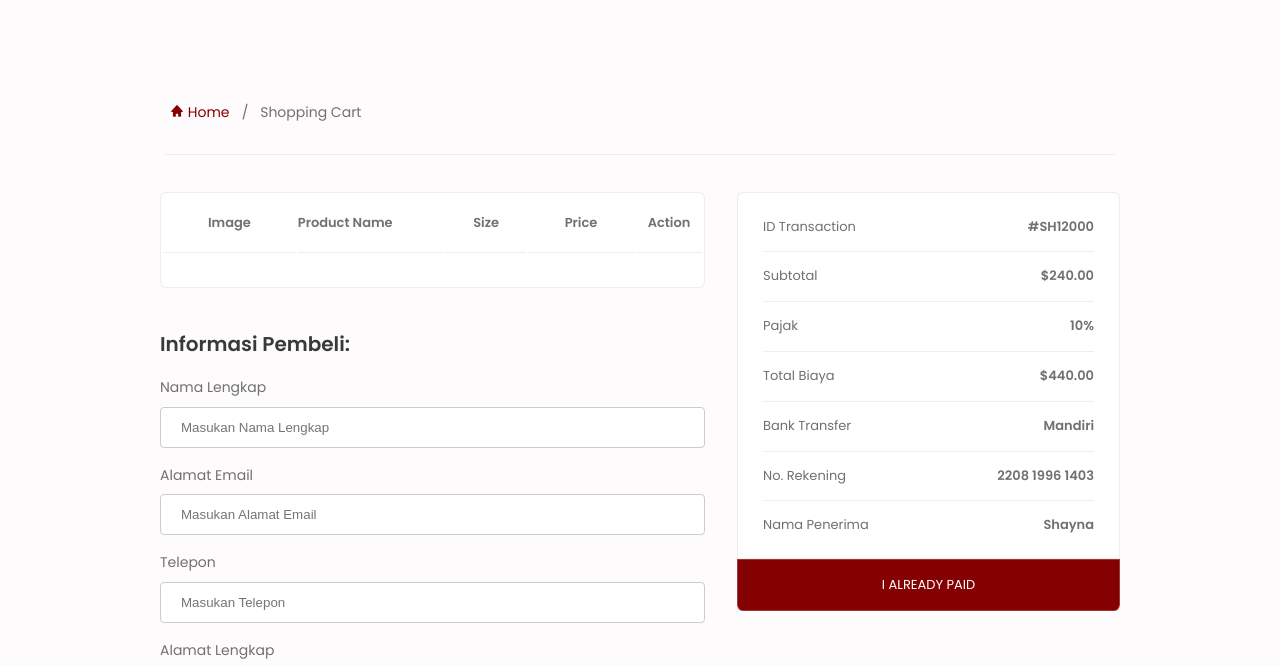
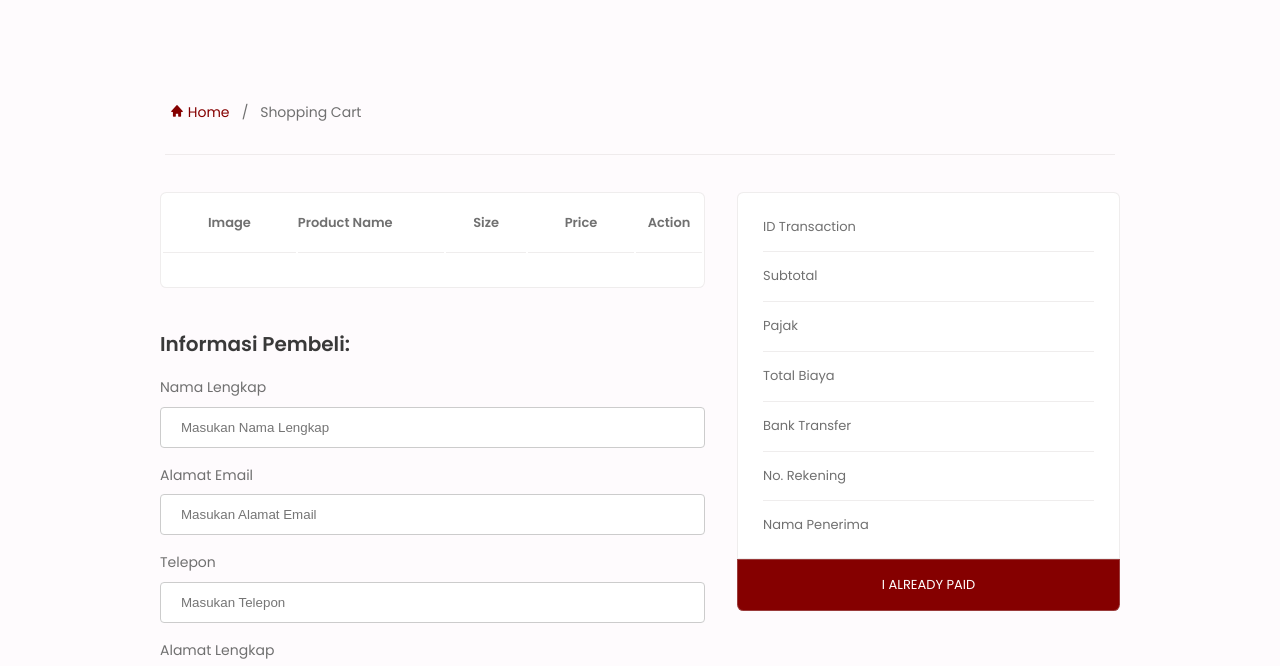
Before and after one commit to HN721/xompany.github.io, a plain HTML site: page cart0.html in a window 1280 px wide. Shown: the part 69-735 px from the top of the page. Drawn offline with nearby package versions, Linux system fonts and the light colour scheme.

Commit message:
Add files via upload

```diff
--- a/cart0.html
+++ b/cart0.html
@@ -162,13 +162,13 @@
 
                     <div class="proceed-checkout">
                         <ul>
-                            <li class="subtotal">ID Transaction <span>#SH12000</span></li>
-                            <li class="subtotal mt-3">Subtotal <span>$240.00</span></li>
-                            <li class="subtotal mt-3">Pajak <span>10%</span></li>
-                            <li class="subtotal mt-3">Total Biaya <span>$440.00</span></li>
-                            <li class="subtotal mt-3">Bank Transfer <span>Mandiri</span></li>
-                            <li class="subtotal mt-3">No. Rekening <span>2208 1996 1403</span></li>
-                            <li class="subtotal-btm mt-3">Nama Penerima <span>Shayna</span></li>
+                            <li class="subtotal">ID Transaction <span></span></li>
+                            <li class="subtotal mt-3">Subtotal <span></span></li>
+                            <li class="subtotal mt-3">Pajak <span></span></li>
+                            <li class="subtotal mt-3">Total Biaya <span></span></li>
+                            <li class="subtotal mt-3">Bank Transfer <span></span></li>
+                            <li class="subtotal mt-3">No. Rekening <span></span></li>
+                            <li class="subtotal-btm mt-3">Nama Penerima <span></span></li>
                         </ul>
                         <a href="success.html" class="proceed-btn">I ALREADY PAID</a>
                     </div>
```
